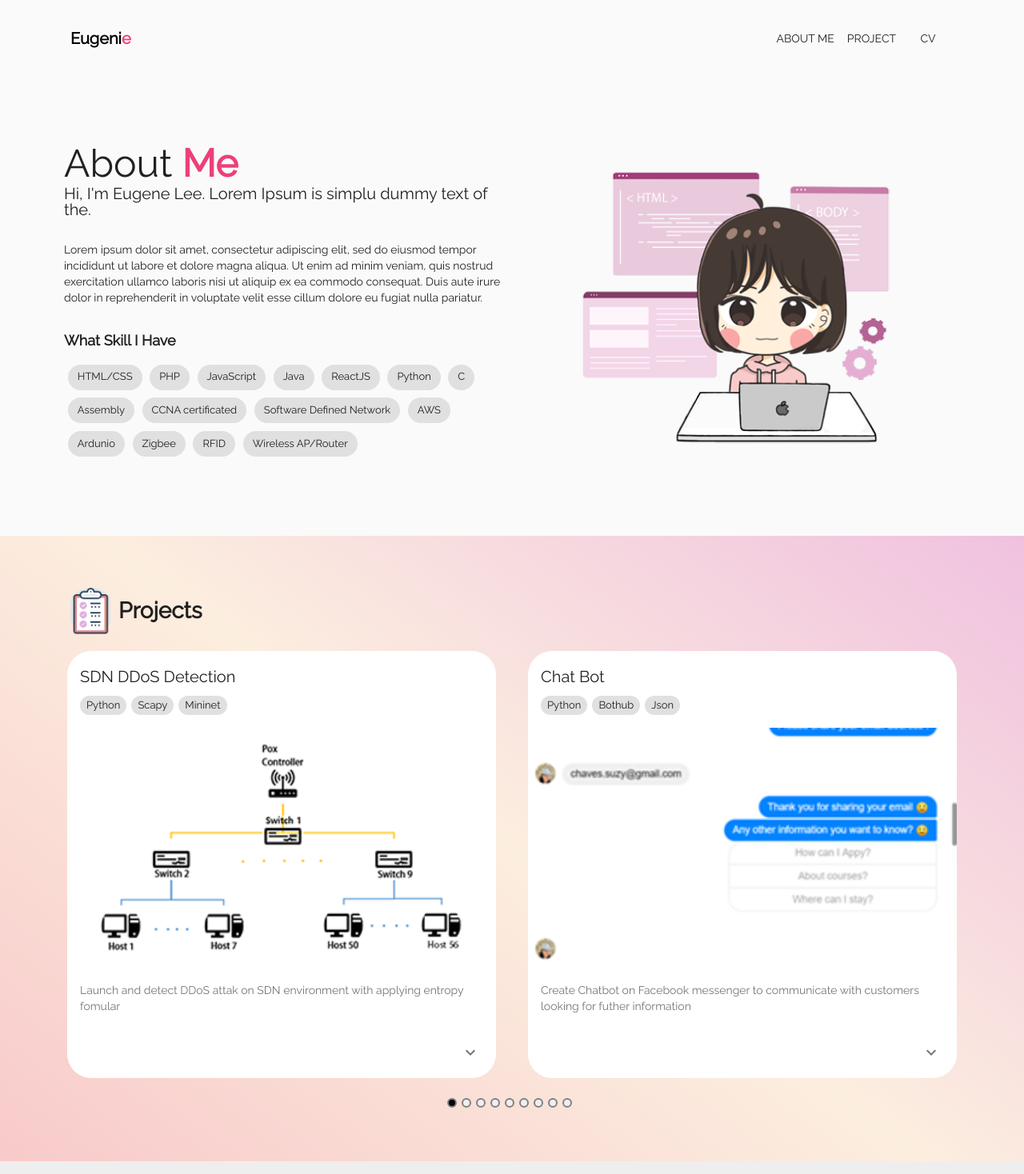
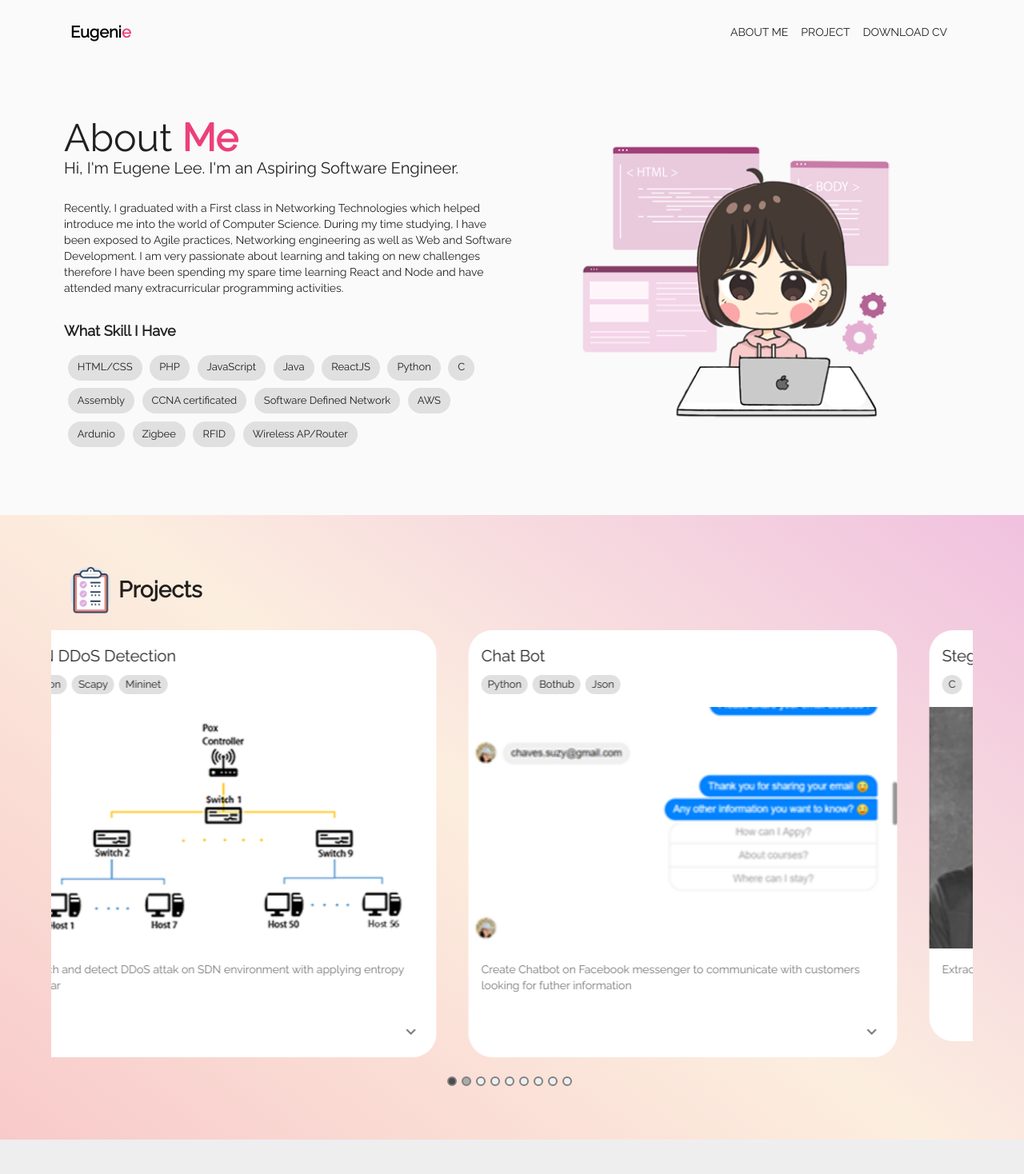
Before and after one commit to eugenelee97/Portfolio, a React (Create React App) app: page / in a window 1280 px wide. Shown: the top 1468 px of the page at 80% size. Built offline with nearby package versions, Linux system fonts and the light colour scheme.

Commit message:
06.18 commit

```diff
--- a/package.json
+++ b/package.json
@@ -18,6 +18,7 @@
     "react-fullpage": "^0.1.19",
     "react-multi-carousel": "^2.5.3",
     "react-rotating-text": "^1.4.1",
+    "react-router-dom": "^5.2.0",
     "react-scripts": "3.4.0",
     "react-springy-parallax": "^1.3.0"
   },
--- a/src/App.js
+++ b/src/App.js
@@ -1,6 +1,5 @@
-import React, { Component } from "react";
+import React, { useRef } from "react";
 import { ThemeProvider } from "@material-ui/core/styles";
-
 import { eugeneTheme } from "./component/theme/theme_edit";
 import "./App.css";
 import Nav from "./component/nav/Nav";
@@ -8,19 +7,20 @@ import StickyFooter from "./component/footer/StickyFooter";
 import AboutMe from "./component/aboutMe/AboutMe";
 import Projects from "./component/project/Project";
 import { projectData } from "../src/component/dummy/project_Data";
-class App extends Component {
-  state = projectData;
 
-  render() {
-    return (
-      <ThemeProvider theme={eugeneTheme}>
-        <Nav />
-        <AboutMe />
-        <Projects list={this.state} />
-        <StickyFooter />
-      </ThemeProvider>
-    );
-  }
+const App = () => {
+  const abtRef = useRef();
+  const pjRef = useRef();
+
+  return (
+    <ThemeProvider theme={eugeneTheme}>
+      <Nav abtRef={abtRef} pjRef={pjRef}/>
+      <AboutMe ref={abtRef}/>
+      <Projects list={projectData} ref={pjRef} />
+      <StickyFooter />
+    </ThemeProvider>
+  );
+
 }
 
 export default App;
--- a/src/component/aboutMe/AboutMe.js
+++ b/src/component/aboutMe/AboutMe.js
@@ -1,4 +1,4 @@
-import React from "react";
+import React, { forwardRef } from "react";
 import CssBaseline from "@material-ui/core/CssBaseline";
 import { makeStyles } from "@material-ui/core/styles";
 import Container from "@material-ui/core/Container";
@@ -9,7 +9,8 @@ import AboutTxt from "./About_Main";
 const useStyles = makeStyles(theme => ({
   root: {
     display: "flex",
-    flexDirection: "column"
+    flexDirection: "column",
+    padding: theme.spacing(8, 0, 0, 0),
   },
   main: {
     padding: theme.spacing(10),
@@ -21,11 +22,11 @@ const useStyles = makeStyles(theme => ({
   }
 }));
 
-export default function AboutMe() {
+const AboutMe = forwardRef((props, ref) => {
   const classes = useStyles();
 
   return (
-    <div className={classes.root}>
+    <div ref={ref} className={classes.root}>
       <CssBaseline />
       <Container component="main" className={classes.main}>
         <Grid container className={classes.about}>
@@ -35,4 +36,6 @@ export default function AboutMe() {
       </Container>
     </div>
   );
-}
+});
+
+export default AboutMe;
--- a/src/component/aboutMe/About_Logo.js
+++ b/src/component/aboutMe/About_Logo.js
@@ -9,7 +9,9 @@ const useStyles = makeStyles(theme => ({
   },
   img: {
     width: "100%",
-    maxWidth: "450px"
+    maxWidth: "450px",
+
+
   }
 }));
 
--- a/src/component/aboutMe/About_Main.js
+++ b/src/component/aboutMe/About_Main.js
@@ -35,15 +35,11 @@ export default function AboutTxt() {
         component="h2"
         gutterBottom
       >
-        {"Hi, I'm Eugene Lee. Lorem Ipsum is simplu dummy text of the."}
+        {"Hi, I'm Eugene Lee. I'm an Aspiring Software Engineer."}
       </Typography>
 
       <Typography className={classes.about_main} variant="body2" gutterBottom>
-        Lorem ipsum dolor sit amet, consectetur adipiscing elit, sed do eiusmod
-        tempor incididunt ut labore et dolore magna aliqua. Ut enim ad minim
-        veniam, quis nostrud exercitation ullamco laboris nisi ut aliquip ex ea
-        commodo consequat. Duis aute irure dolor in reprehenderit in voluptate
-        velit esse cillum dolore eu fugiat nulla pariatur.
+      Recently, I graduated with a First class in Networking Technologies which helped introduce me into the world of Computer Science. During my time studying, I have been exposed to Agile practices, Networking engineering as well as Web and Software Development. I am very passionate about learning and taking on new challenges therefore I have been spending my spare time learning React and Node and have attended many extracurricular programming activities.
       </Typography>
       <AboutSkill />
       <Chips />
--- a/src/component/footer/StickyFooter.js
+++ b/src/component/footer/StickyFooter.js
@@ -39,7 +39,7 @@ export default function StickyFooter() {
     <footer className={classes.footer}>
       <Container className={classes.footer_text} maxWidth="sm">
         <Typography variant="body1">
-          {"My sticky footer can be found here."}
+          {"This is Eugene Lee's Portfolio Website."}
         </Typography>
         <Copyright />
       </Container>
--- a/src/component/nav/Nav.js
+++ b/src/component/nav/Nav.js
@@ -6,14 +6,16 @@ import Typography from "@material-ui/core/Typography";
 import Button from "@material-ui/core/Button";
 import pink from "@material-ui/core/colors/pink";
 
+
 const useStyles = makeStyles(theme => ({
   root: {
     flexGrow: 1
   },
   bar: {
-    background: "transparent",
+    background: "#fafafa",
     boxShadow: "none",
-    padding: theme.spacing(2, 8)
+    padding: theme.spacing(1, 8),
+    position: "fixed",
   },
   other: {
     color: pink[400],
@@ -26,8 +28,16 @@ const useStyles = makeStyles(theme => ({
   }
 }));
 
-export default function Nav() {
+
+export default function Nav({abtRef, pjRef}) {
   const classes = useStyles();
+
+  const handleScroll = ref => {
+    window.scrollTo({
+    behavior:"smooth",
+    top: ref.current.offsetTop
+  })
+}
 
   return (
     <div className={classes.root}>
@@ -37,9 +47,9 @@ export default function Nav() {
             Eugeni<span className={classes.other}>e</span>
           </Typography>
 
-          <Button color="black">About Me</Button>
-          <Button color="black">Project</Button>
-          <Button color="black">CV</Button>
+          <Button color="black" onClick={()=>handleScroll(abtRef)}>About Me</Button>
+          <Button color="black" onClick={()=>handleScroll(pjRef)}>Project</Button>
+          <a href="./EugeneResume.pdf" style={{textDecoration:"none"}}><Button color="black">Download CV</Button></a>
         </Toolbar>
       </AppBar>
     </div>
--- a/src/component/project/Project.js
+++ b/src/component/project/Project.js
@@ -1,4 +1,4 @@
-import React from "react";
+import React, { forwardRef } from "react";
 
 import { makeStyles } from "@material-ui/core/styles";
 import ProjectCard from "./ProjectCard";
@@ -54,11 +54,11 @@ const responsive = {
   }
 };
 
-const Projects = ({ list }) => {
+const Projects = forwardRef(({ list }, ref) => {
   const classes = useStyles();
 
   return (
-    <div className={classes.root}>
+    <div ref={ref} className={classes.root}>
       <Container className={classes.title}>
         <img className={classes.img} src="./projectLogo.png" alt="" />
 
@@ -67,7 +67,8 @@ const Projects = ({ list }) => {
       <Carousel
         additionalTransfrom={0}
         arrows={false}
-        autoPlaySpeed={3000}
+        autoPlay
+        autoPlaySpeed={5000}
         centerMode={false}
         className=""
         containerClass="container-padding-bottom"
@@ -87,15 +88,11 @@ const Projects = ({ list }) => {
         swipeable
       >
         {Object.values(list).map(item => {
-          return (
-            <div>
-              <ProjectCard {...item} key={item.id} />
-            </div>
-          );
+          return  <ProjectCard {...item} key={item.id} />;
         })}
       </Carousel>
     </div>
   );
-};
+});
 
 export default Projects;
```
Also changed, not shown: 2 other files (tests, documents, lock files or other folders).
